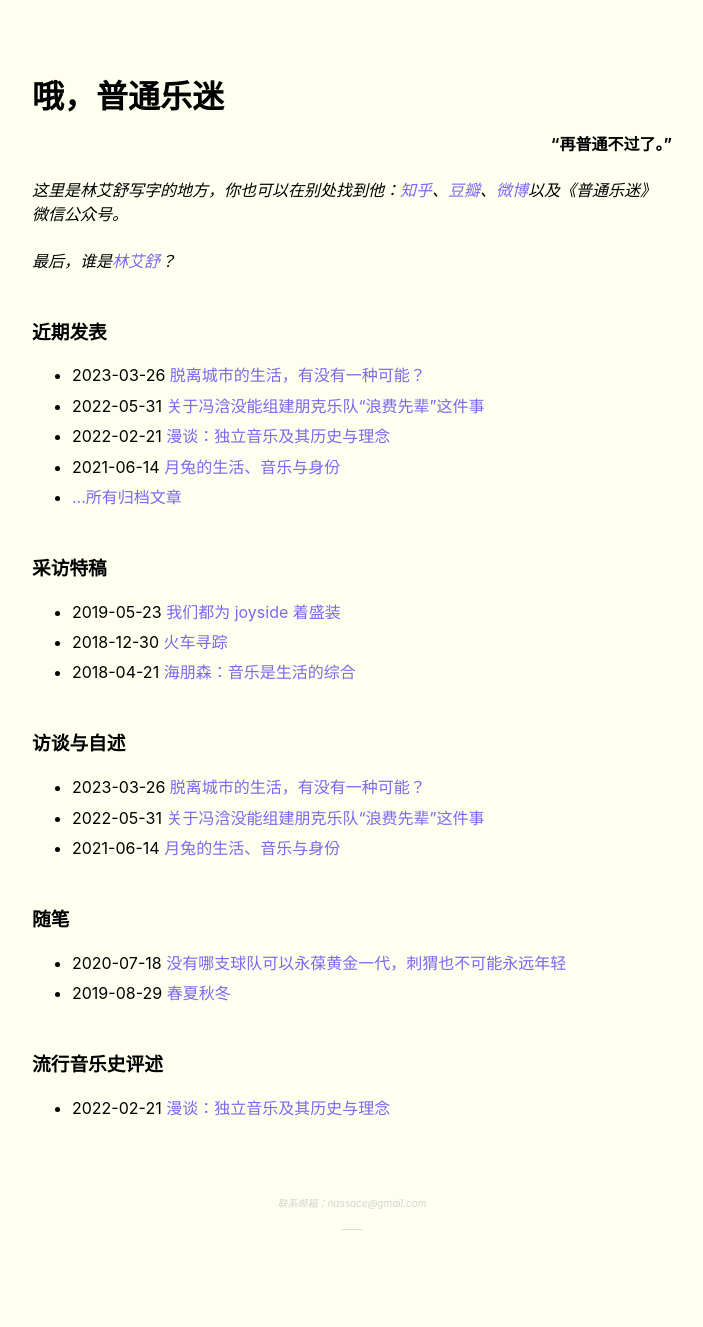
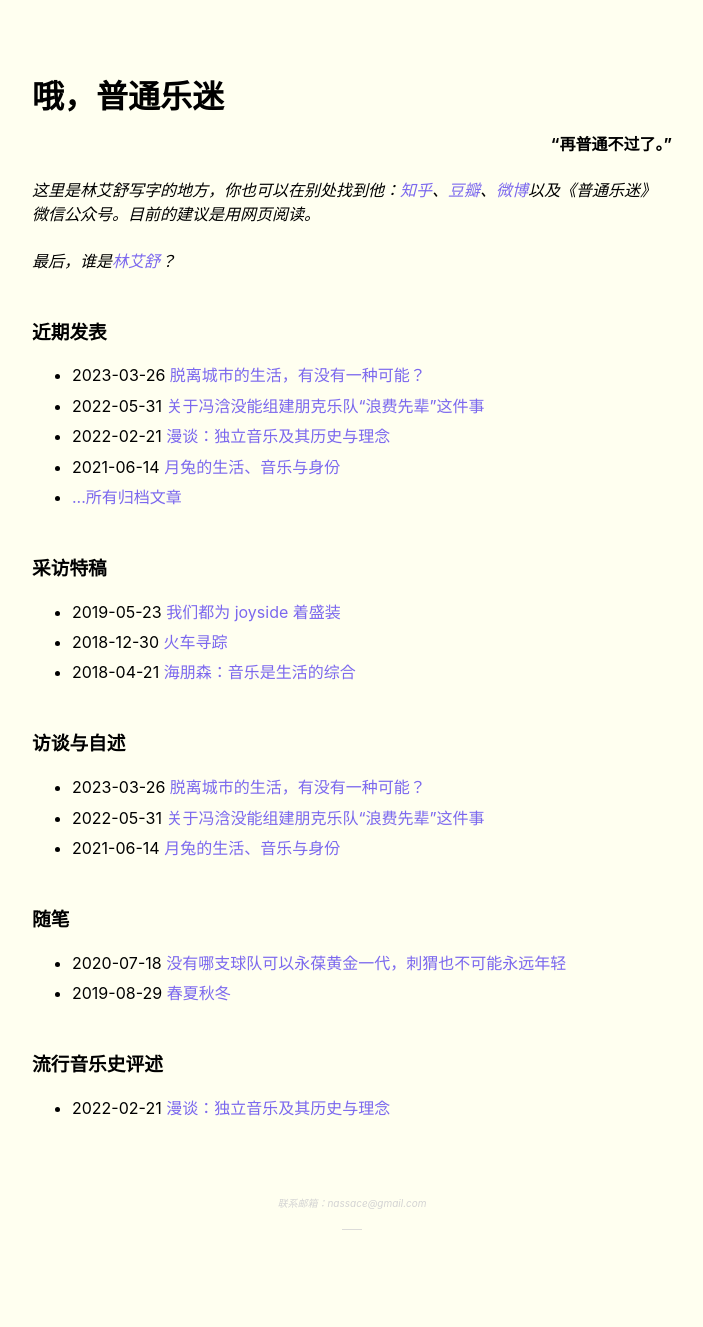
Before and after one commit to salingerlin/salingerlin.github.io, a Jekyll site: the page built from index.md, in a window 1280 px wide. Shown: the whole page, without its empty margins (288-991 px from the left). Built offline with Jekyll 4.4.1, drawn with Linux system fonts in a browser that asks for light colours.

Commit message:
Update _config.yml

```diff
--- a/_config.yml
+++ b/_config.yml
@@ -5,7 +5,7 @@ url: https://salingerlin.github.io/ # root address of the site
 baseurl: "" # subpath of the site, e.g. "/blog" (leave it blank "" if you're site shouldn't use a subpath)
 description: > # description of the site (multiple lines allowed)
   <p align="right"><b>“再普通不过了。”</b></p>
-  <p><i>这里是林艾舒写字的地方，你也可以在别处找到他：<a href="https://www.zhihu.com/people/sisalinger">知乎</a>、<a href="https://www.douban.com/people/nassace/?_i=1111874Nv5E76h">豆瓣</a>、<a href="https://weibo.com/nassace">微博</a>以及《普通乐迷》微信公众号。</i></p>
+  <p><i>这里是林艾舒写字的地方，你也可以在别处找到他：<a href="https://www.zhihu.com/people/sisalinger">知乎</a>、<a href="https://www.douban.com/people/nassace/?_i=1111874Nv5E76h">豆瓣</a>、<a href="https://weibo.com/nassace">微博</a>以及《普通乐迷》微信公众号。目前的建议是用网页阅读。</i></p>
   <p><i>最后，谁是<a href="about">林艾舒</a>？</i></p>
 
 permalink: /:slug.html
```
